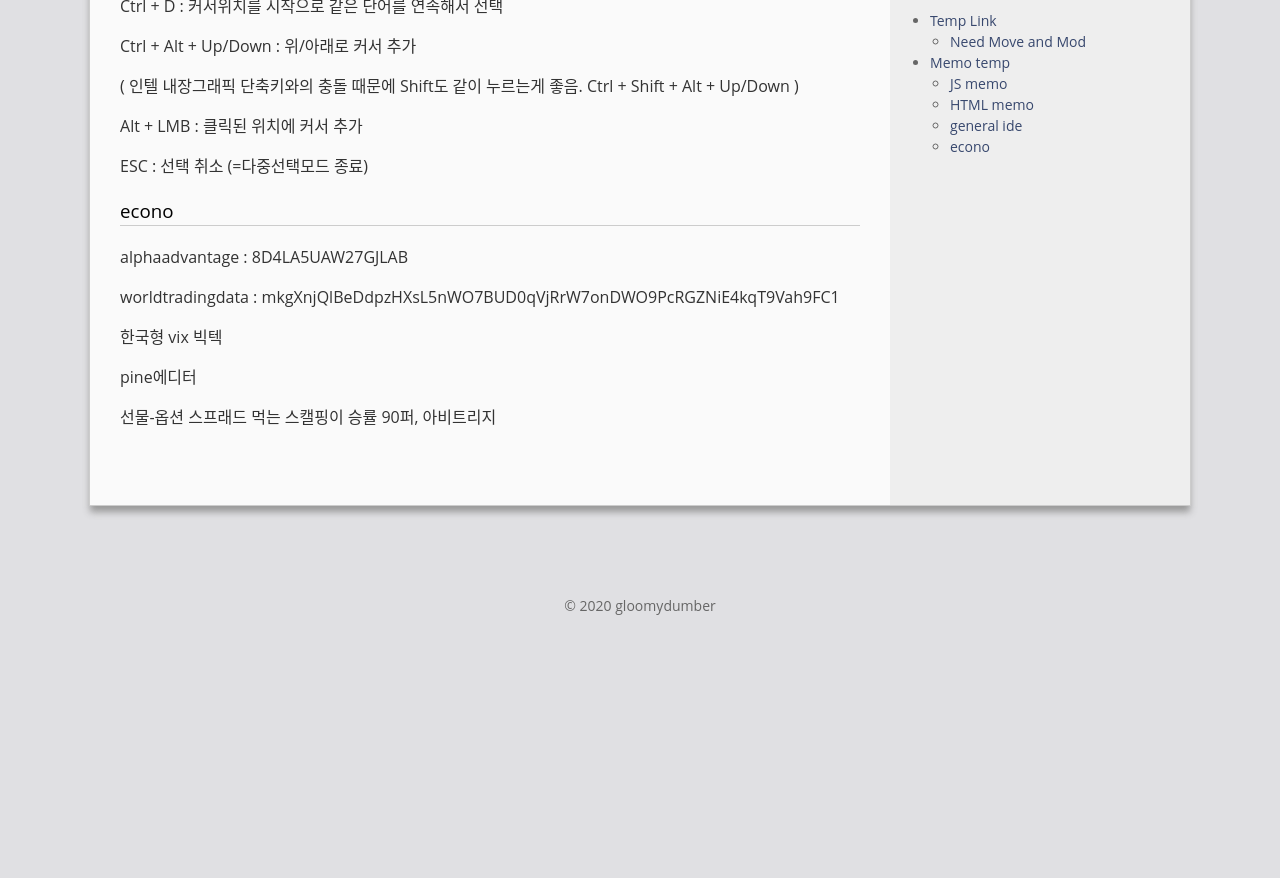
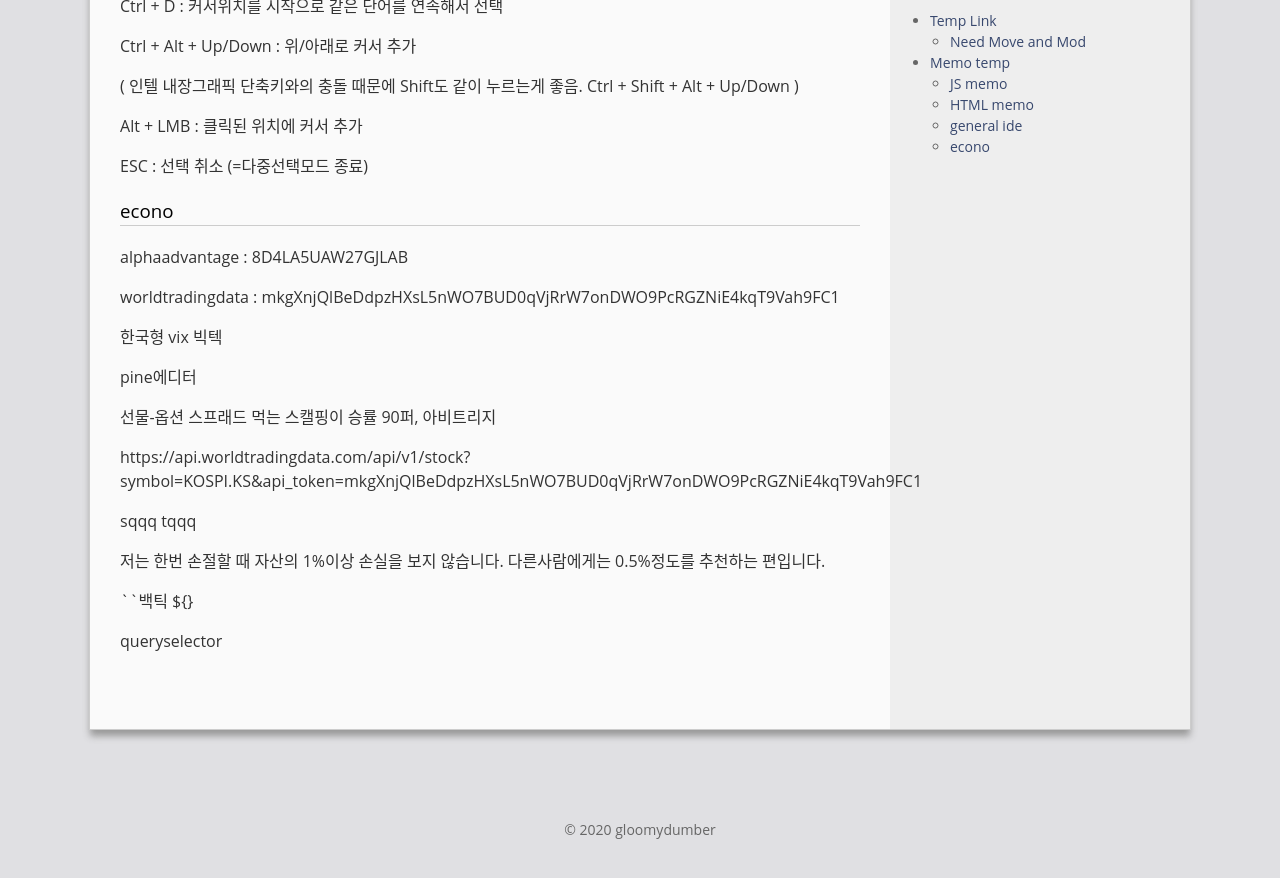
Before and after one commit to gloomydumber/copy, a Jekyll site: the page built from _posts/2020-03-01-TempLink.md, in a window 1280 px wide and 900 px high, scrolled down 2826 px. Shown: the top 878 px of the window. Built offline with Jekyll 4.4.1, drawn with Linux system fonts in a browser that asks for light colours; comment, search, counter and statistics services are not loaded; before the commit the page ends 3502 px from its top, so only the background shows below that.

Commit message:
PostModded

```diff
--- a/_posts/2020-03-01-TempLink.md
+++ b/_posts/2020-03-01-TempLink.md
@@ -153,3 +153,13 @@ worldtradingdata : mkgXnjQlBeDdpzHXsL5nWO7BUD0qVjRrW7onDWO9PcRGZNiE4kqT9Vah9FC1
 pine에디터
 
 선물-옵션 스프래드 먹는 스캘핑이 승률 90퍼, 아비트리지
+
+https://api.worldtradingdata.com/api/v1/stock?symbol=KOSPI.KS&api_token=mkgXnjQlBeDdpzHXsL5nWO7BUD0qVjRrW7onDWO9PcRGZNiE4kqT9Vah9FC1
+
+sqqq tqqq
+
+저는 한번 손절할 때 자산의 1%이상 손실을 보지 않습니다. 다른사람에게는 0.5%정도를 추천하는 편입니다.
+
+``백틱 \${}
+
+queryselector
```
